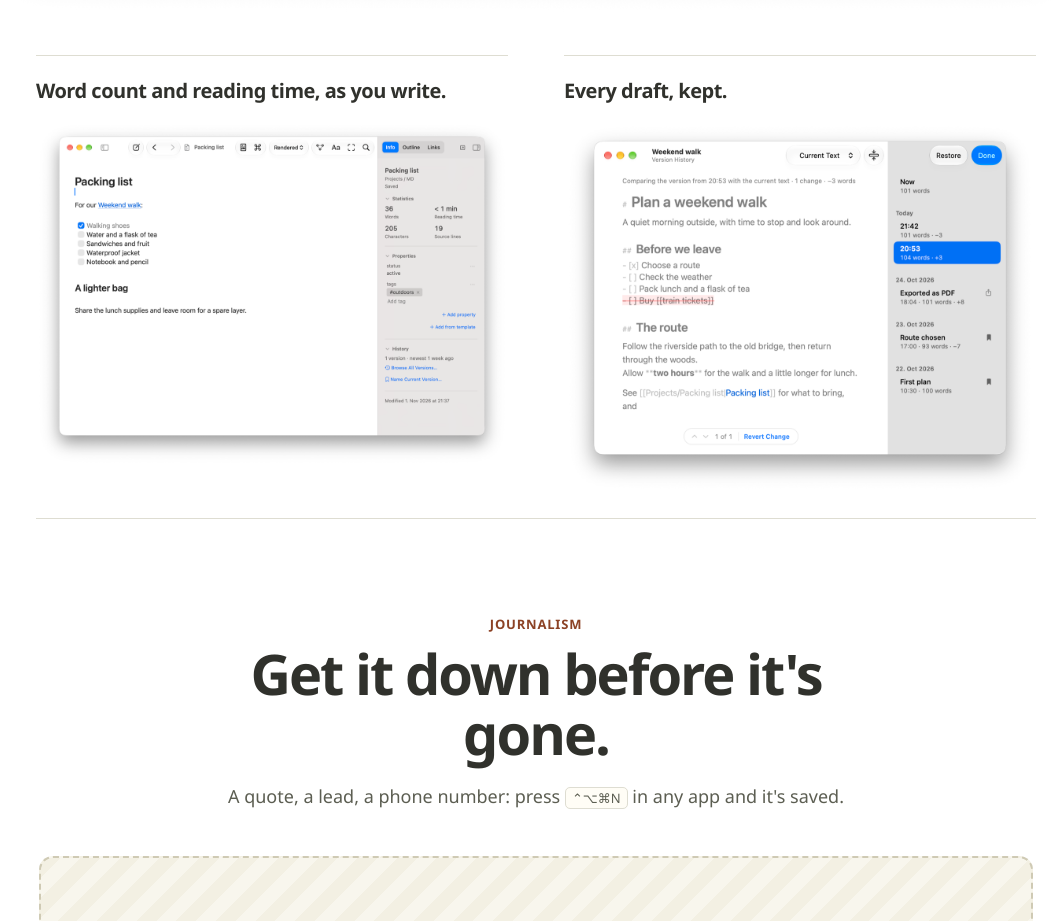
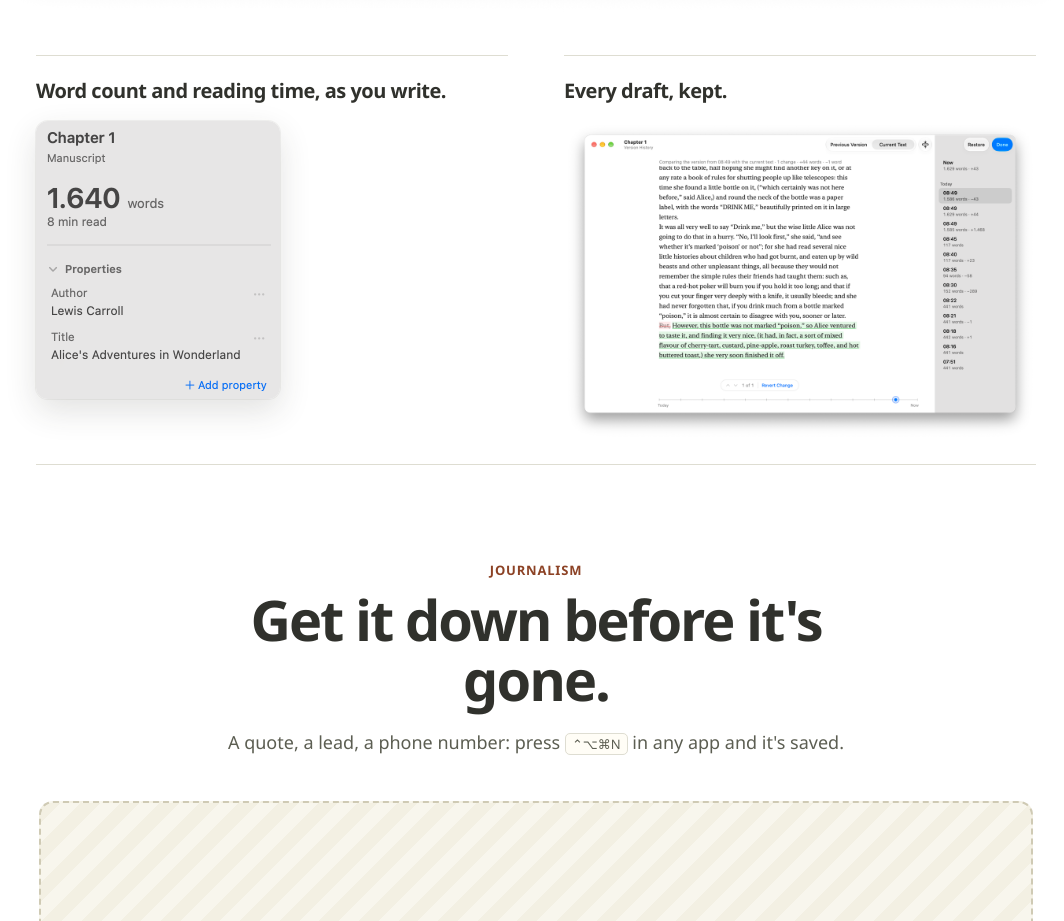
Before and after one commit to rblch/dackel-app, a plain HTML site: page index.html in a window 1280 px wide. Shown: the part 1540-2461 px from the top of the page, without its empty margins (104-1168 px from the left). Drawn offline with Linux system fonts and the light colour scheme.

Commit message:
Use Alice screenshots for the Writing points
The Info panel crop shows the chapter's word count and reading time at its real size; the version history shows one change in the same chapter.

```diff
--- a/homepage.css
+++ b/homepage.css
@@ -57,6 +57,8 @@ h1 > span { display: block; color: #777969; }
 .point h3 { margin: 0 0 8px; font-size: 20px; line-height: 1.25; font-weight: 600; letter-spacing: -.5px; }
 .point p { margin: 0; font-size: 15px; line-height: 1.75; color: #5c5e52; }
 .point img { display: block; width: 100%; height: auto; margin-top: 18px; }
+/* A small panel crop keeps its real size (2× capture) on a soft card. */
+.point img.panel { width: 244px; max-width: 100%; border-radius: 12px; box-shadow: 0 0 0 1px rgba(48, 49, 44, .06), 0 12px 32px rgba(48, 49, 44, .14); }
 /* Content crops without a window frame sit on a white card with a window-like shadow. */
 .point img.card { padding: 18px 10px 10px 4px; border-radius: 12px; background: #fff; box-shadow: 0 0 0 1px rgba(48, 49, 44, .06), 0 12px 32px rgba(48, 49, 44, .14); }
 :is(.chapter, .underneath, .point) code { font-family: ui-monospace, Menlo, monospace; font-size: .86em; padding: 1px 5px; border-radius: 5px; background: #efecdf; }
--- a/index.html
+++ b/index.html
@@ -10,7 +10,7 @@
   <link rel="icon" href="assets/dackel-favicon-32-820987a9.png" type="image/png" sizes="32x32">
   <link rel="icon" href="assets/dackel-favicon-64-45338dbb.png" type="image/png" sizes="64x64">
   <link rel="apple-touch-icon" href="assets/dackel-apple-touch-icon-c06fd930.png" sizes="180x180">
-  <link rel="stylesheet" href="homepage.css?v=2d1b3753">
+  <link rel="stylesheet" href="homepage.css?v=b491d606">
   <script src="mascot.js?v=3f0482c3" defer></script>
 </head>
 <body>
@@ -77,11 +77,11 @@
       <div class="chapter-points">
         <article class="point">
           <h3>Word count and reading time, as you write.</h3>
-          <img src="assets/dackel-note-info-cc423863.png" alt="The Info panel beside a note, with word count, reading time, properties and tags." width="1200" height="877" loading="lazy">
+          <img src="assets/dackel-writing-stats-b9d8fe29.png" class="panel" alt="The Info panel for Chapter 1: 1,640 words, 8 minutes to read, with Author and Title properties." width="244" height="278" loading="lazy">
         </article>
         <article class="point">
           <h3>Every draft, kept.</h3>
-          <img src="assets/dackel-version-history-7a44fdb6.png" alt="Version history comparing an earlier version with the current text, with named versions in the timeline." width="1200" height="948" loading="lazy">
+          <img src="assets/dackel-writing-history-ef1d6160.png" alt="Version history for Chapter 1, showing one change since 08:49: “But,” replaced by a longer sentence, with a timeline of earlier versions." width="1200" height="810" loading="lazy">
         </article>
       </div>
     </section>
```
Also changed, not shown: assets/dackel-writing-history-ef1d6160.png (added), assets/dackel-writing-stats-b9d8fe29.png (added).
